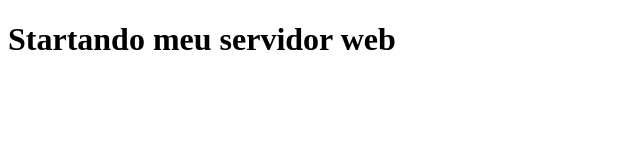
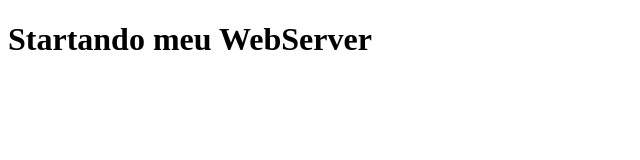
Before and after one commit to claudiomazzei/Devops-WebServer, a plain HTML site: page index.html in a window 1280 px wide. Shown: the whole page, without its empty margins (0-640 px from the left). Drawn offline with Linux system fonts and the light colour scheme.

Commit message:
First commit on main branch

```diff
--- a/index.html
+++ b/index.html
@@ -7,6 +7,6 @@
     <title>Document</title>
 </head>
 <body>
-    <h1>Startando meu servidor web</h1>
+    <h1>Startando meu WebServer</h1>
 </body>
 </html>
```
